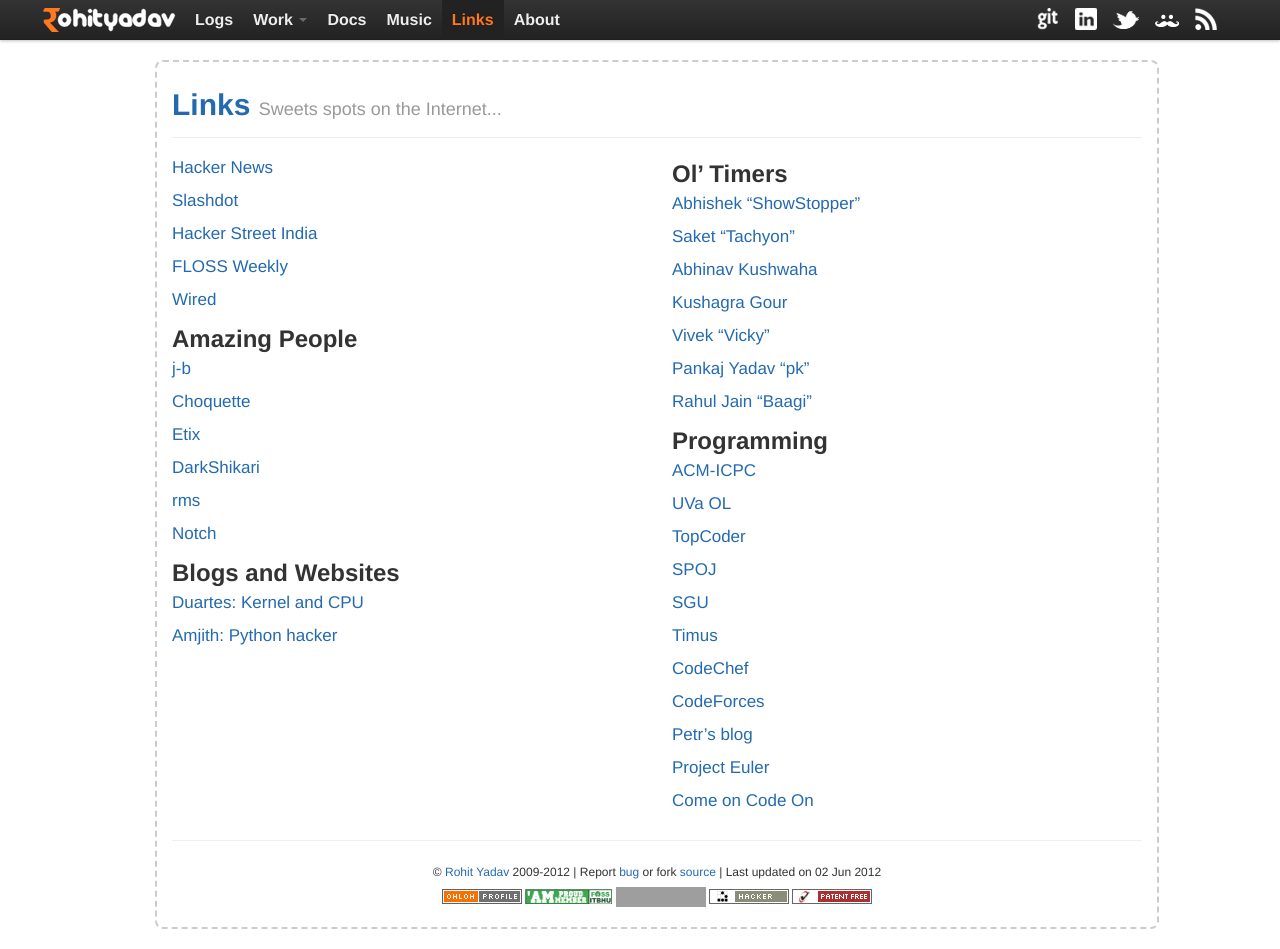
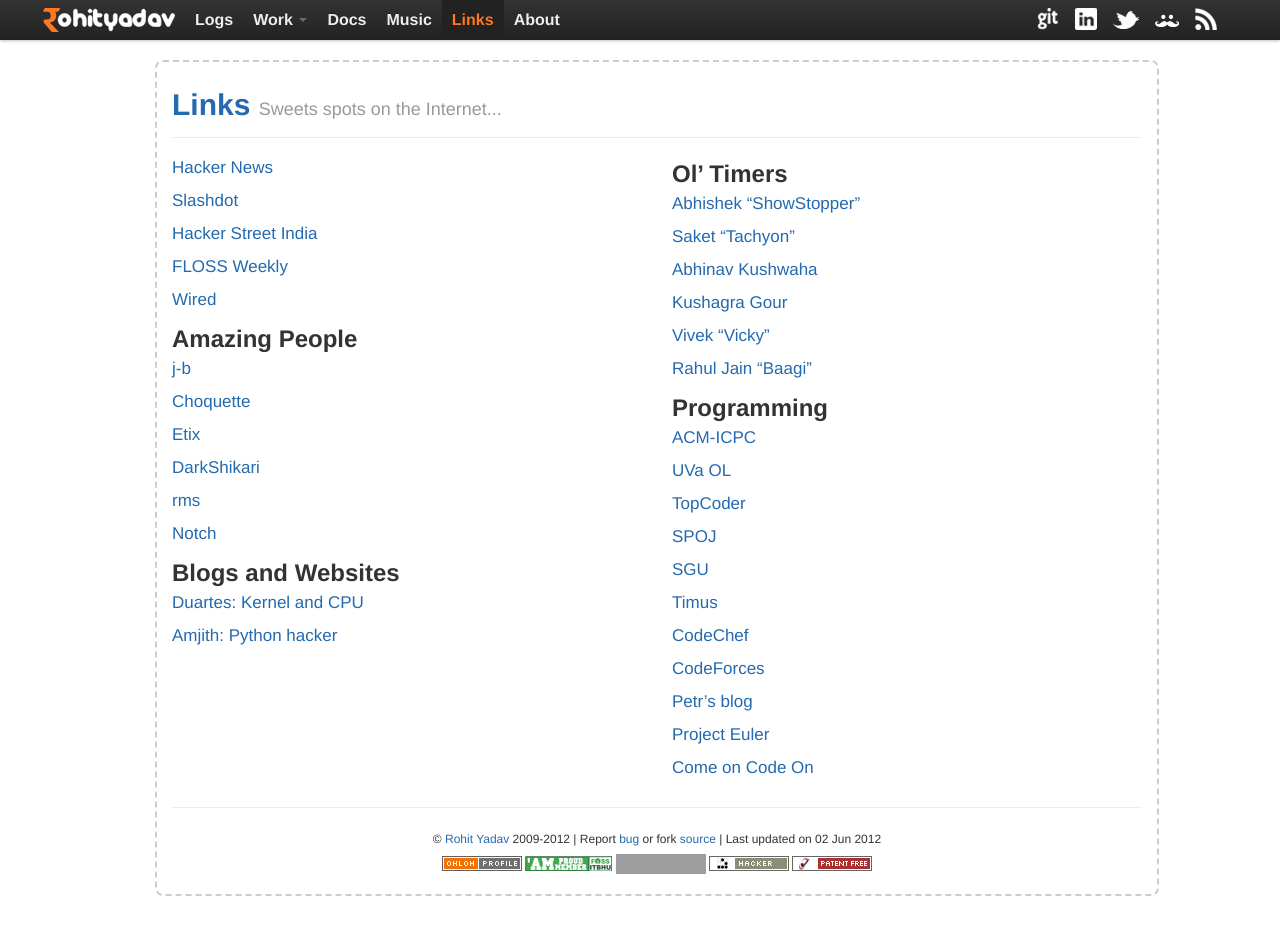
Before and after one commit to rohityadavcloud/rohityadavcloud.github.io, a Jekyll site: the page built from links.markdown, in a window 1280 px wide and 949 px high. Built offline with Jekyll 4.4.1, drawn with Linux system fonts in a browser that asks for light colours; Markdown is read by kramdown in place of the engine named in the settings; comment, search, counter and statistics services are not loaded; grey boxes are pictures that could not be loaded.

```diff
--- a/links.markdown
+++ b/links.markdown
@@ -53,8 +53,6 @@ permalink: /links/
 
 [Vivek "Vicky"][vivek]
 
-[Pankaj Yadav "pk"][pk]
-
 [Rahul Jain "Baagi"][rahuljain]
 
 [show]: http://theshowstopper.in
@@ -62,7 +60,6 @@ permalink: /links/
 [abhinav]: http://akush.in
 [kushagra]: http://www.kushagragour.in
 [vivek]: http://vyadav.in
-[pk]: http://people.videolan.org/~pk/
 [rahuljain]: http://rahuljain.org
 
 ##Programming
```
